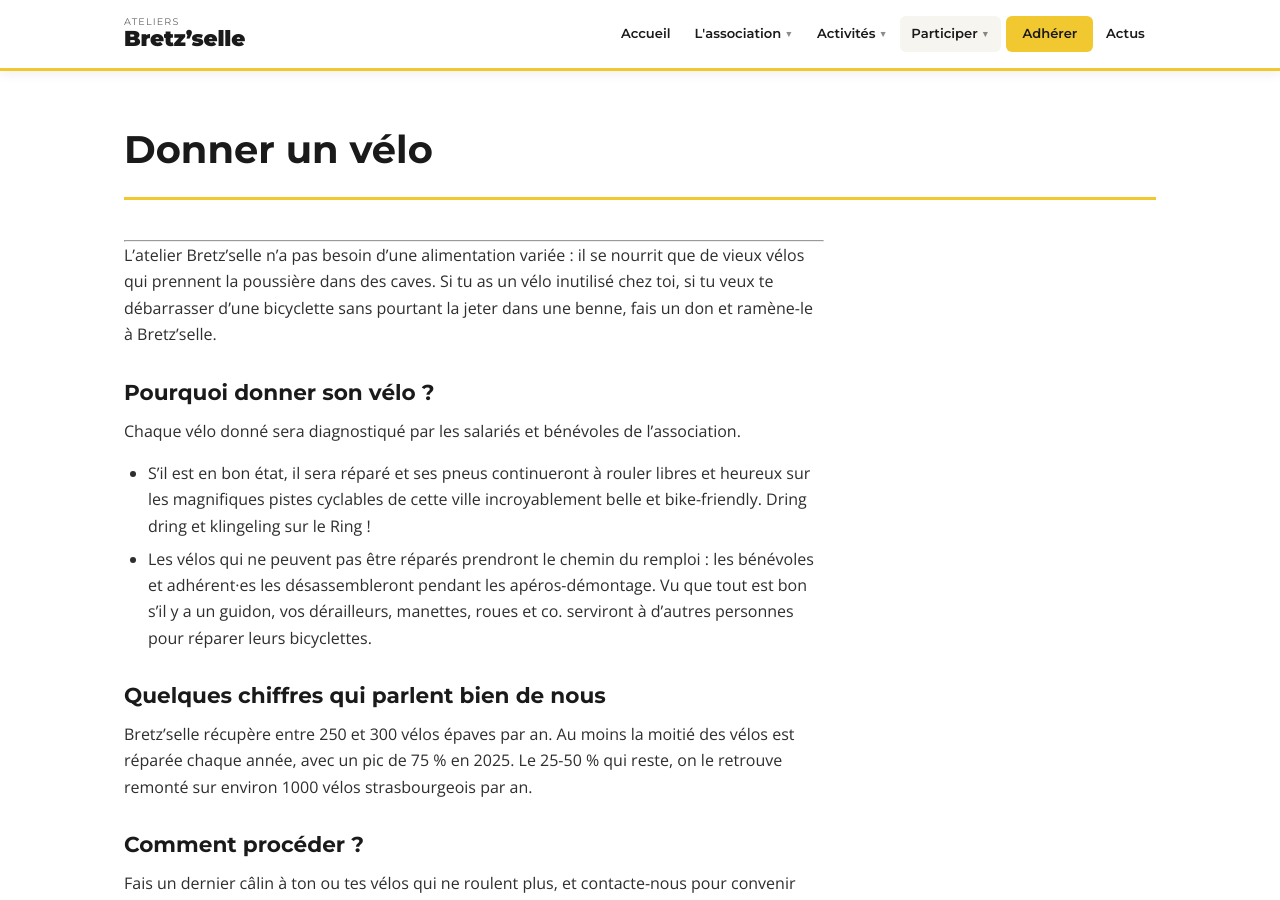
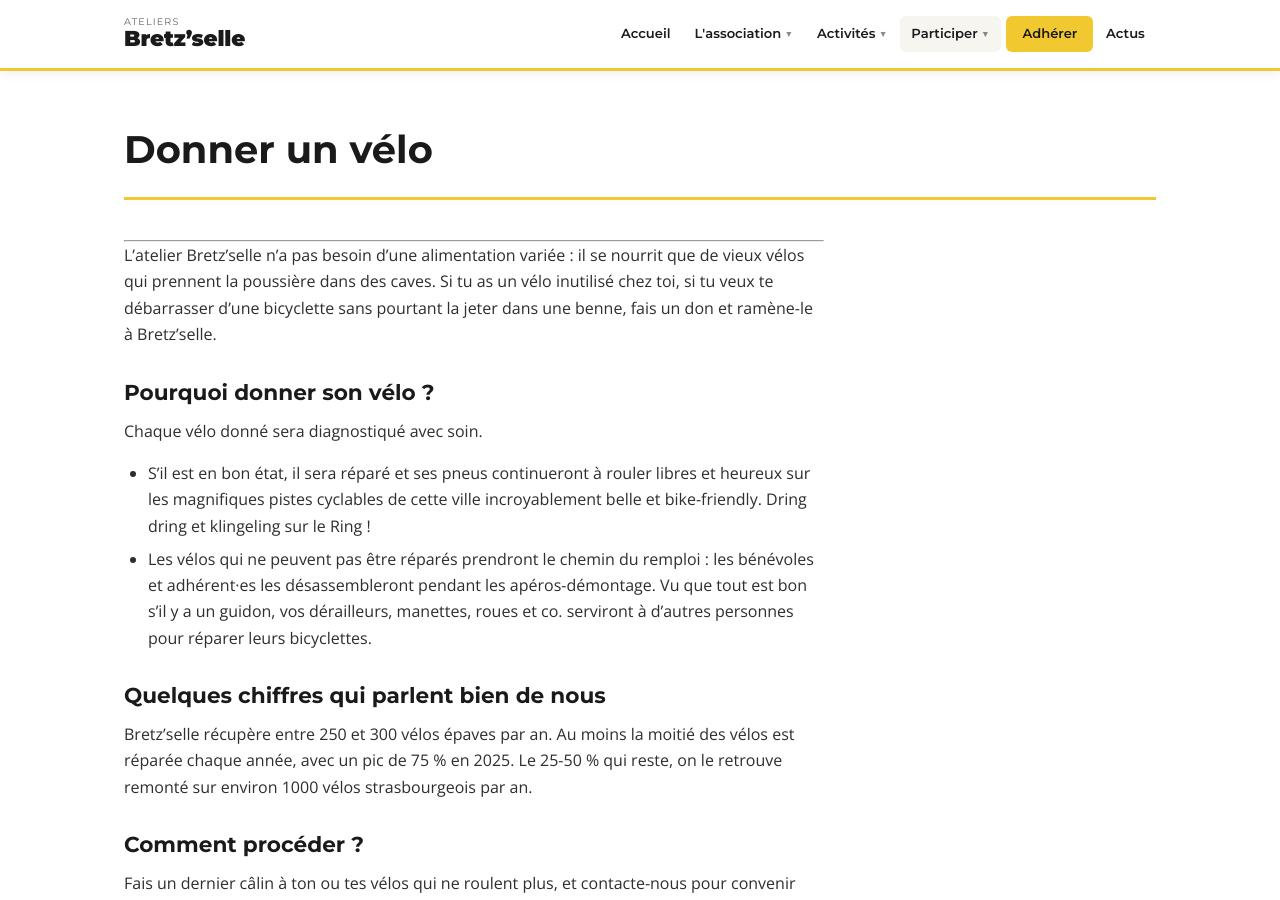
Before and after one commit to Bretzselle/bretzselle.org, a Jekyll site: the page built from participer/donner-un-velo.md, in a window 1280 px wide and 900 px high. Built offline with Jekyll 4.4.1, drawn with Linux system fonts in a browser that asks for light colours.

```diff
--- a/participer/donner-un-velo.md
+++ b/participer/donner-un-velo.md
@@ -10,7 +10,7 @@
 
 ## Pourquoi donner son vélo ?
 
-Chaque vélo donné sera diagnostiqué par les salariés et bénévoles de l'association.
+Chaque vélo donné sera diagnostiqué avec soin.
 + S'il est en bon état, il sera réparé et ses pneus continueront à rouler libres et heureux sur les magnifiques pistes cyclables de cette ville incroyablement belle et bike-friendly. Dring dring et klingeling sur le Ring !
 + Les vélos qui ne peuvent pas être réparés prendront le chemin du remploi : les bénévoles et adhérent·es les désassembleront pendant les apéros-démontage. Vu que tout est bon s'il y a un guidon, vos dérailleurs, manettes, roues et co. serviront à d'autres personnes pour réparer leurs bicyclettes.
 
```
